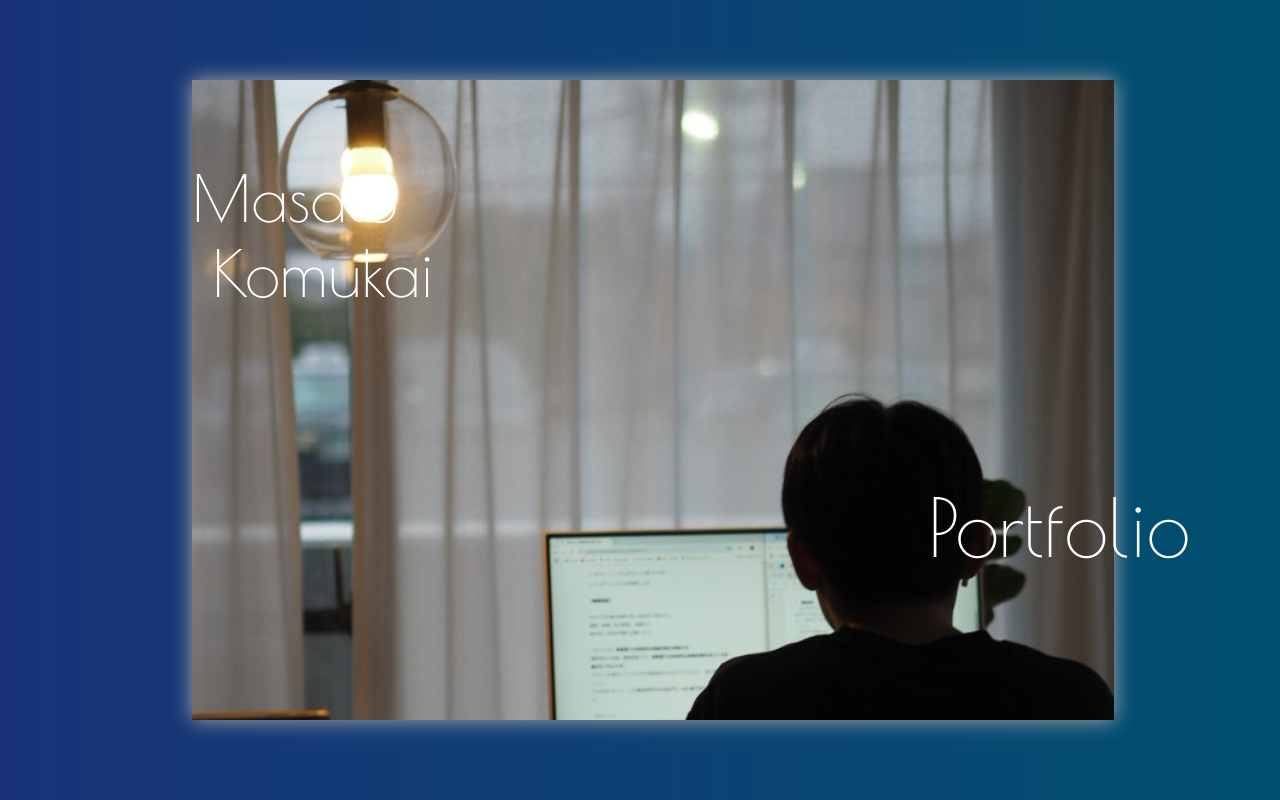
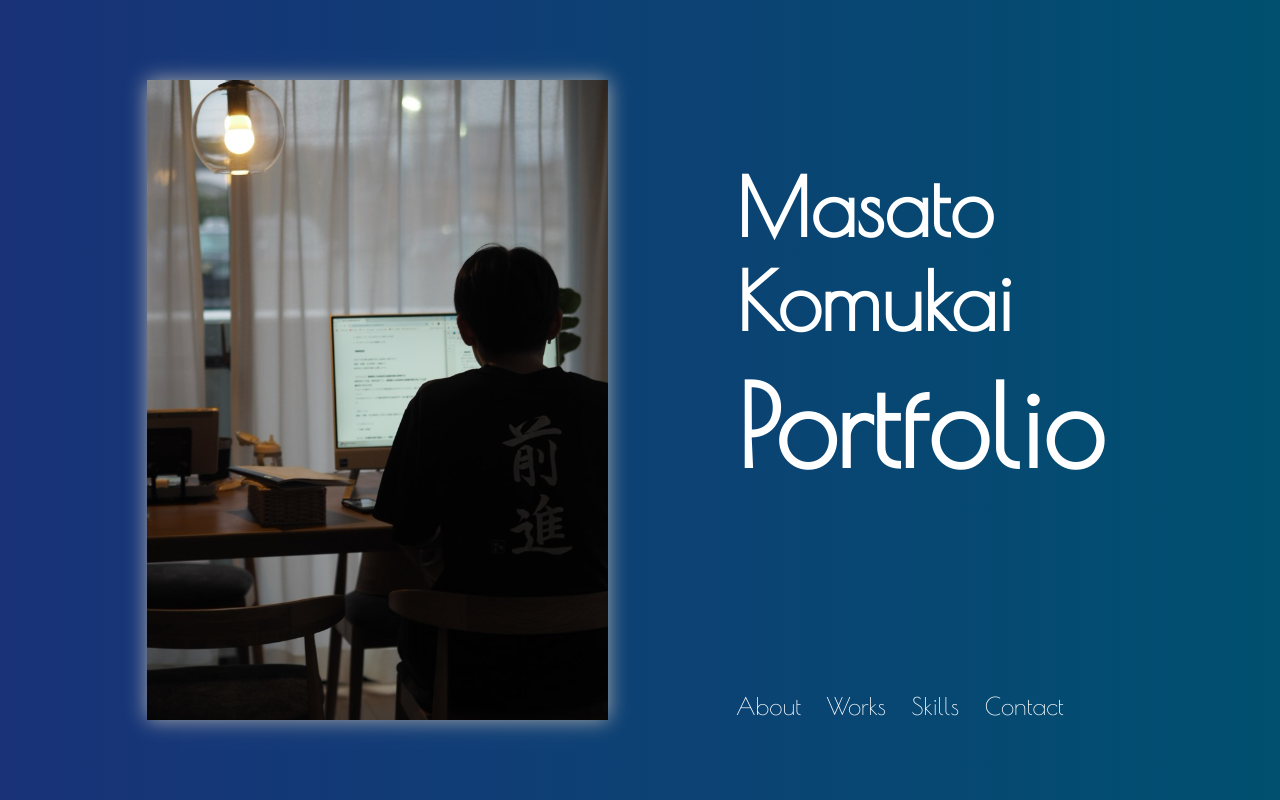
Before and after one commit to LSbard000com/My-Portfolio, a React (Vite) app: page / in a window 1280 px wide. Shown: the top 800 px of the page. Built offline with nearby package versions, Linux system fonts and the light colour scheme; a web font is replaced by a local one.

Commit message:
トップ画面のレイアウト完成

```diff
--- a/src/App.css
+++ b/src/App.css
@@ -290,6 +290,11 @@
     position: absolute;
     top: 60vh;
     right: 2vw;
+}
+
+/* トップ画面のナビゲーション */
+.top-navigation {
+    display: none;
 }
 
 
@@ -940,4 +945,98 @@
         font-size: 20px;
     }
 
+
+    /* **************** トップ画面 **************** */
+    .top {
+        position: relative;
+    }
+
+    .top .title {
+        display: flex;
+        justify-content: center;
+        align-items: center;
+        position: initial;
+    }
+
+    /* 背景画像 */
+    .top .title img {
+        width: 40%;
+        margin-right: 5vw;
+        position: initial;
+    }
+
+    /* タイトルテキスト */
+    .title .title-texts {
+        width: 40%;
+        height: 80%;
+        position: relative;
+    }
+
+    .title .title-text {
+        height: 20vh;
+        margin: 0;
+    }
+
+    .title .name {
+        top: 10vh;
+        left: 5vw;
+    }
+
+    .title .name h2 {
+        font-size: 5rem;
+        font-weight: 600;
+    }
+
+    .title .portfolio h2 {
+        font-size: 7rem;
+        font-weight: 600;
+    }
+
+    .title .name .first {
+        margin-left: 0;
+    }
+
+    .title .name .last {
+        margin-left: 0px;
+    }
+
+    .title .portfolio {
+        top: calc(10vh + 200px);
+        left: 5vw;
+    }
+
+    /* トップ画面のナビゲーション */
+    .top-navigation {
+        height: 50px;
+        display: block;
+        position: absolute;
+        left: 57.5vw;
+        bottom: calc(10vh);
+    }
+
+    .top-navigation nav {
+        height: 100%;
+    }
+
+    .top-navigation nav ul {
+        height: 100%;
+        margin: 0;
+        padding: 0;
+        list-style: none;
+        display: flex;
+        align-items: flex-end;
+        gap: 2vw;
+    }
+
+    .top-navigation nav ul li {
+        font-family: "Poiret One", sans-serif;
+        font-size: 1.5rem;
+    }
+
+    .top-navigation nav ul li a {
+        text-decoration: none;
+        color: #fff;
+    }
+
+
 }
--- a/src/components/Top.tsx
+++ b/src/components/Top.tsx
@@ -1,20 +1,17 @@
-import { useState } from 'react'
 import topImage from '../assets/img/IMG_7005.jpeg'
 import { useInView } from 'react-intersection-observer'
 import { motion } from 'framer-motion'
 
 const top = () => {
-    // トグルボタンをクリックするたびにクラスを付与したり外したりする
-    const [open, setOpen] = useState<boolean>(false)
-
-
 
     // 要素の表示を監視
     const { ref, inView } = useInView()
 
   return (
-    <div id='top' className={`top ${open ? 'open' : ''}`}>
+    <div id='top' className='top'>
         <div className='title' ref={ref}>
+
+            {/* タイトル画像 */}
             <motion.img
                 src={topImage}
                 alt='top image'
@@ -22,6 +19,9 @@ const top = () => {
                 animate={inView ? { opacity: 1, boxShadow: '0px 0px 20px #aaa'} : {}}
                 transition={{ duration: 5 }}
             />
+
+            {/* タイトルテキスト */}
+            <div className='title-texts'>
                 <div className='title-text name'>
                     <motion.h2
                         className='first'
@@ -50,14 +50,15 @@ const top = () => {
                     </motion.h2>
                 </div>
             </div>
-        <div className='nav-btn' onClick={()=>setOpen(!open)} >
-            <span></span>
-            <span></span>
-            <span></span>
         </div>
-        <div>
-            <nav className='navigation'>
-
+        <div className='top-navigation'>
+            <nav>
+                <ul>
+                    <li><a href='#about'>About</a></li>
+                    <li><a href='#works'>Works</a></li>
+                    <li><a href='#skills'>Skills</a></li>
+                    <li><a href='#contact'>Contact</a></li>
+                </ul>
             </nav>
         </div>
     </div>
```
Lines whose indentation alone changed are shown as unchanged.
